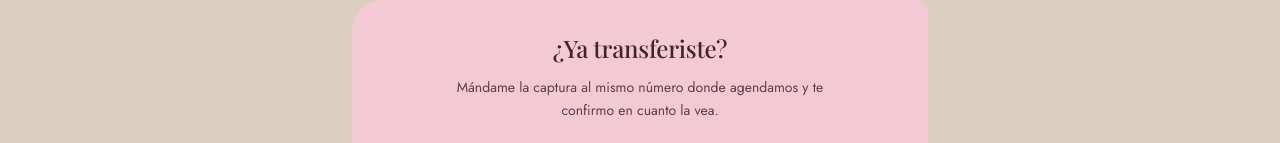
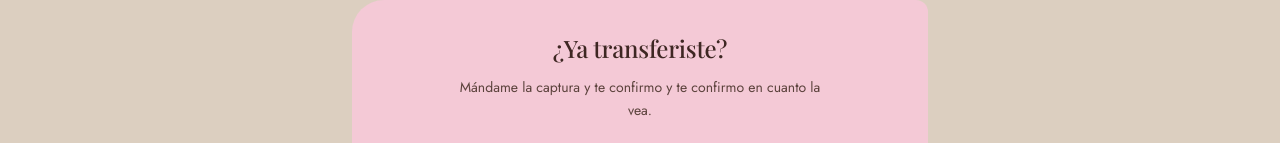
Before and after one commit to JuanequeX/sadai, a Next.js app: page /datos-bancarios in a window 1280 px wide. Shown: the part 802-945 px from the top of the page. Built offline with nearby package versions, Linux system fonts and the light colour scheme; a web font is replaced by a local one.

Commit message:
update copy

```diff
--- a/pages/datos-bancarios.tsx
+++ b/pages/datos-bancarios.tsx
@@ -94,8 +94,7 @@ export default function DatosBancarios() {
             <div className="mt-10 rounded-[2rem_0.75rem] bg-rosa px-6 py-8 text-center md:px-8">
               <h2 className="text-2xl text-cacao">¿Ya transferiste?</h2>
               <p className="mx-auto mt-3 max-w-sm text-sm leading-relaxed text-cacao-suave">
-                Mándame la captura al mismo número donde agendamos y te confirmo
-                en cuanto la vea.
+                Mándame la captura y te confirmo y te confirmo en cuanto la vea.
               </p>
               <div className="mt-6">
                 <BotonWhatsApp mensaje={site.mensajeComprobante}>
```
